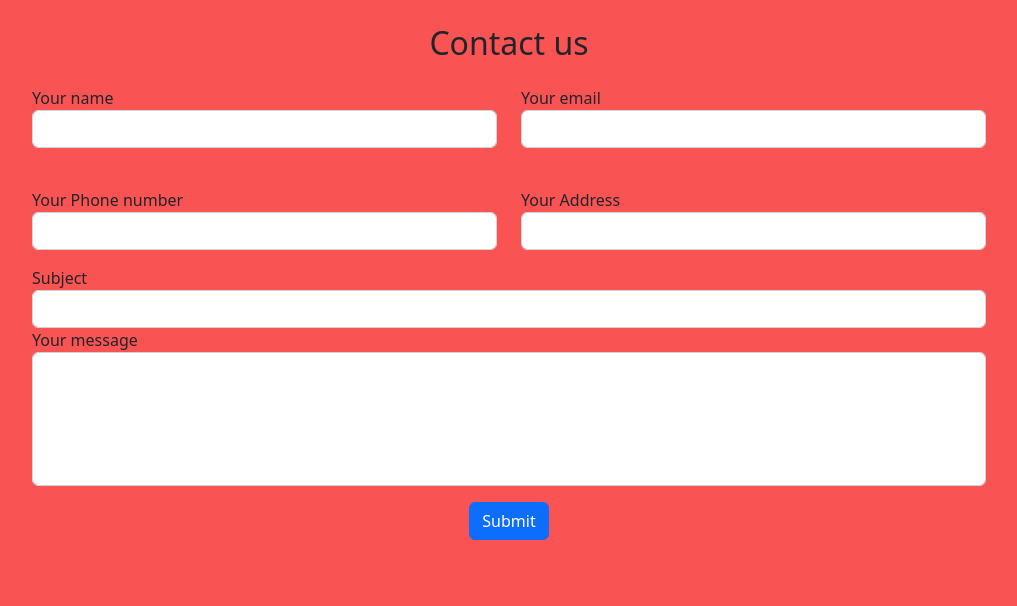
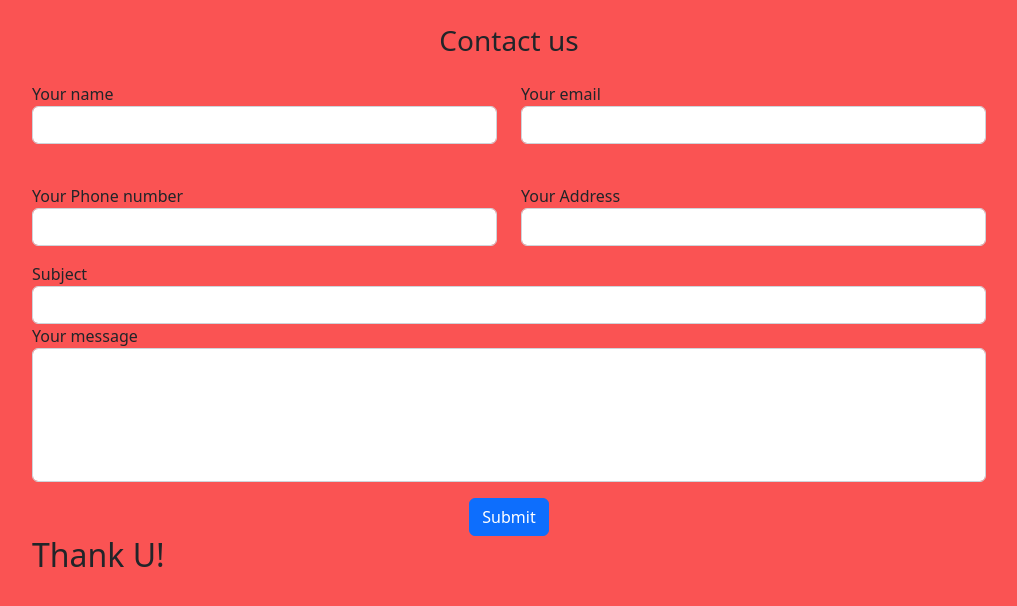
Before and after one commit to adhmnabil/Gaming-website, a plain HTML site: page contact/contac.html in a window 1280 px wide. Shown: the whole page, without its empty margins (131-1148 px from the left). Drawn offline with nearby package versions, Linux system fonts and the light colour scheme.

Commit message:
Update contac.html

```diff
--- a/contact/contac.html
+++ b/contact/contac.html
@@ -13,7 +13,7 @@
 <section class="mb-4 m-auto">
 
     <!--Section heading-->
-    <h2 class="h1-responsive font-weight-bold text-center my-4">Contact us</h2>
+    <h3 class="h1-responsive font-weight-bold text-center my-4">Contact us</h3>
     <!--Section description-->
 
 
@@ -109,7 +109,7 @@
             <div class="text-center text-md-left mt-3">
                 <a class="btn btn-primary" id="adm">Submit</a>
             </div>
-
+       <h2 id="Thanks">Thank U!</h2>
         </div>
 
     </div>
```
